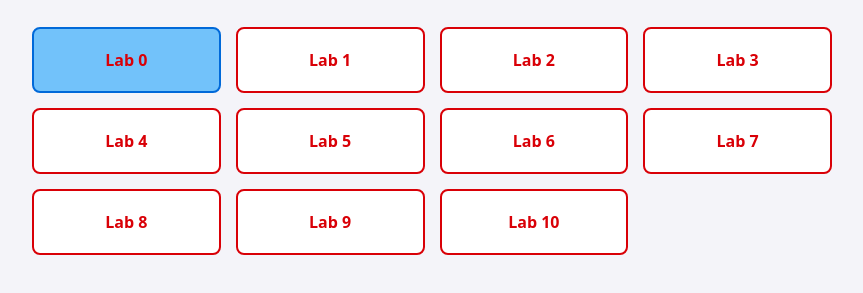
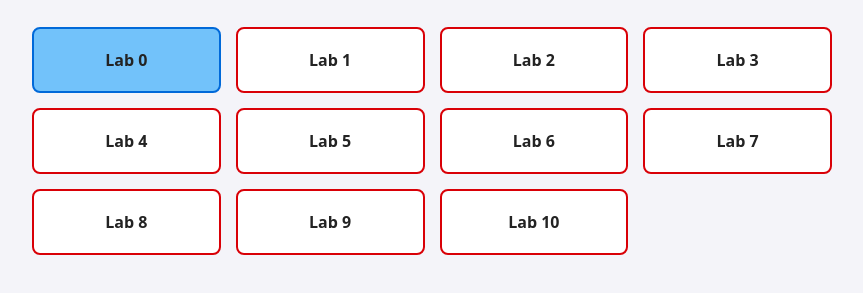
Before and after one commit to Jcardas/jcardas.com, a plain HTML site: page COMP4537/labs/index.html in a window 1280 px wide. Shown: the part 125-418 px from the top of the page, without its empty margins (208-1071 px from the left). Drawn offline with Linux system fonts and the light colour scheme.

Commit message:
Styling tweaks2

```diff
--- a/COMP4537/labs/index.html
+++ b/COMP4537/labs/index.html
@@ -31,7 +31,7 @@
             align-items: center;
             padding: 20px;
             background-color: white;
-            color: #d90007;
+            color: #232323;
             text-decoration: none;
             border: 2px solid #d90007;
             border-radius: 8px;
```
